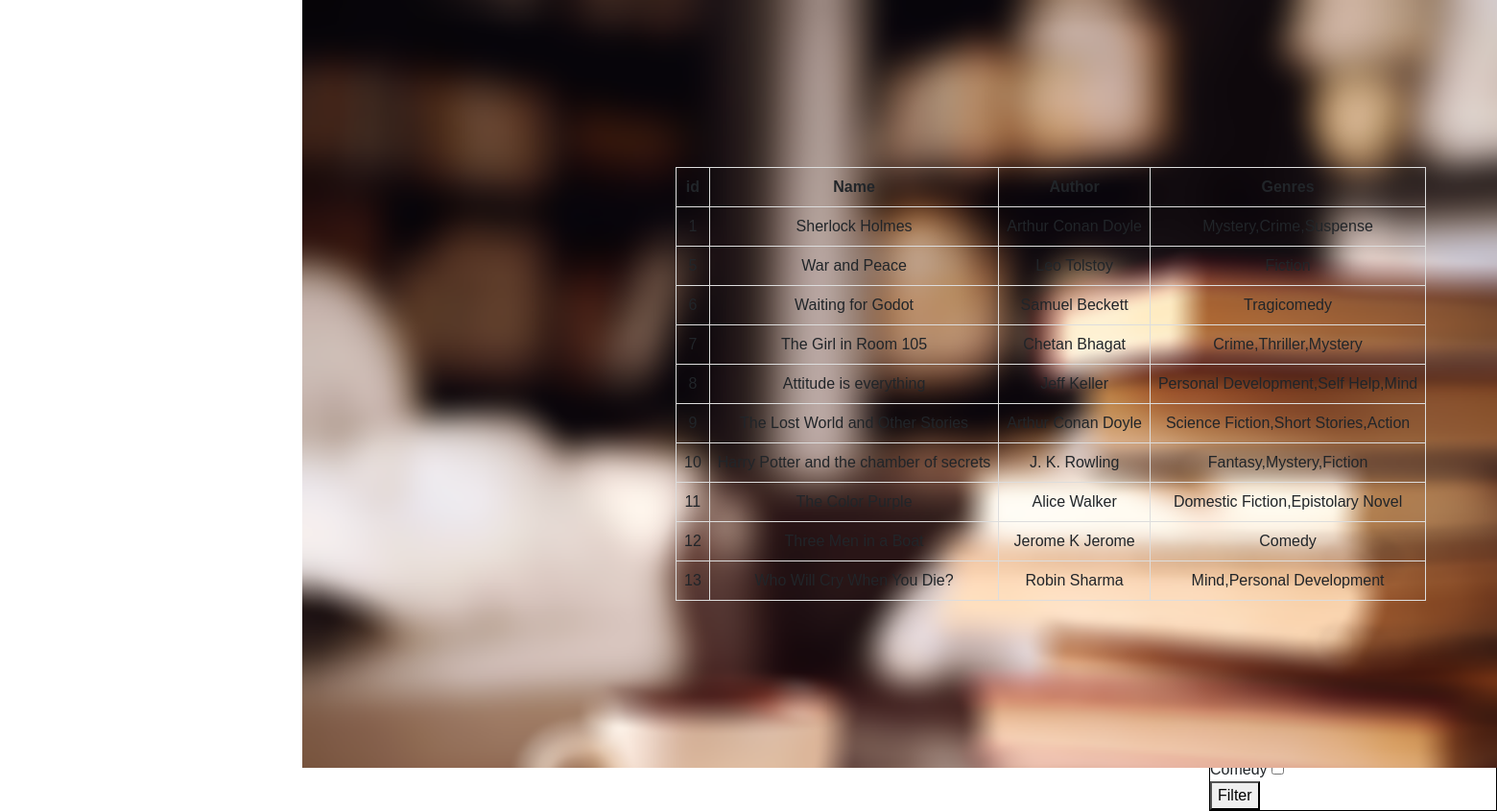
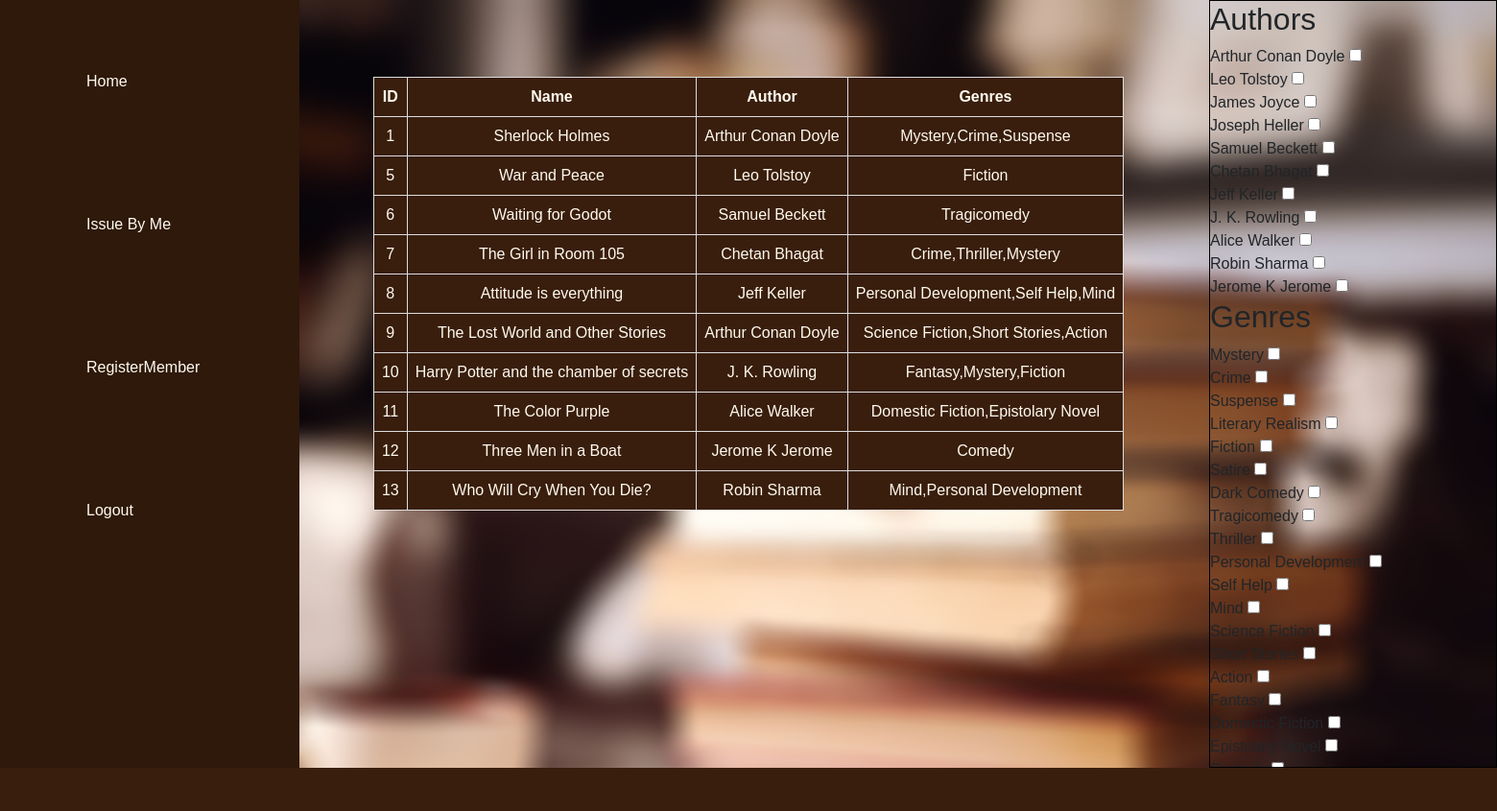
Before and after one commit to pran01/LibraryManagement, a Flask app: page /show-books in a window 1560 px wide; the page is wider, and only the part inside the window is pictured. Shown: that part at 96% size. After the commit the page ends 800 px from the top of that part, so only its background shows below. Run offline with Flask 2, Linux system fonts and the light colour scheme; a user stored in the database is signed in; data comes from the database, SQL or seed files in the repository; some libraries are stand-ins or nearby versions.

Commit message:
showbooks

```diff
--- a/librarymanagement/static/css/style.css
+++ b/librarymanagement/static/css/style.css
@@ -397,77 +397,3 @@
   left: 42%;
   font-size: 10px;
 }
-.issue-by-me{
-  table-layout: fixed;
-  width: 100%;
-  border-collapse: collapse;
-  border: 3px solid  rgba(46, 25, 11, 1);;
-}
-.issue-by-me th, td {
-  padding: 20px;
-}
-.issue-by-me th {
-  letter-spacing: 2px;
-}
-.issue-by-me td {
-  letter-spacing: 1px;
-}
-.issue-by-metbody td {
-  text-align: center;
-}
-
-.issue-by-me tfoot th {
-  text-align: right;
-}
-.table-container{
-  background-image: url(../images/books2.png);
-  height: 100%;
-  background-repeat: no-repeat;
-  background-size: cover;
-  position: absolute;
-  left: 20.2%;
-}
-.main-tr {
-  background: url(../images/books2.png);
-  background-repeat: no-repeat;
-  background-size: cover;
-  color: white;
-  text-shadow: 1px 1px 1px #FFFAEE;
-  text-align: center;
-}
-.issue-by-me th, tfoot th, tfoot td {
-  background: linear-gradient(to bottom, rgba(0, 0, 0, 0.1), rgba(46, 25, 11,0.5));
-  border: 3px solid #FFFAEE;
-}
-.issue-by-me tbody tr:nth-child(odd) {
-  background-color: #391E0D;;
-  color: #FFFAEE;
-  text-align: center;
-}
-
-.issue-by-me tr:nth-child(even) {
-
-
-  background-color: #FFFAEE;;
-  color: #391E0D;
-  text-align: center;
-}
-
-caption {
-  font-family: 'Rock Salt', cursive;
-  padding: 20px;
-  font-style: italic;
-  caption-side: bottom;
-  color: #666;
-  text-align: right;
-  letter-spacing: 1px;
-}
-.table-container h1{
-  color: #FFFAEE;
-}
-.bg-issue-by-me{
-  background-image: url(../images/books2.png);
-  background-repeat: no-repeat;
-  background-size: cover;
-  height: 100%;
-}
--- a/librarymanagement/static/js/showbooks.js
+++ b/librarymanagement/static/js/showbooks.js
@@ -6,7 +6,7 @@
 response.then(function (response) {
     response.json().then(function (data) {
         booksTable.innerHTML=`<tr>
-        <th>id</th>
+        <th>ID</th>
         <th>Name</th>
         <th>Author</th>
         <th>Genres</th>
--- a/librarymanagement/templates/showbooks.html
+++ b/librarymanagement/templates/showbooks.html
@@ -9,7 +9,10 @@
   }
 
   .table-container {
-    width: 100%;
+    position: absolute;
+    left: 10%;
+    width: 80%;
+    top: 10%;
     align-items: center;
     align-content: center;
   }
@@ -21,17 +24,45 @@
     padding: 8px;
     width: auto;
   }
+  tr:nth-child(odd) {
+  background-color: #391E0D;
+  color: #FFFAEE;
+  text-align: center;
+}
+tr:nth-child(even) {
+
+
+  background-color: #FFFAEE;
+  color: #391E0D;
+  text-align: center;
+}
+
   .filter{
     border: 1px solid black;
     float: right;
-    height: auto;
+    height: 100%;
     width: 300px;
+    overflow: scroll;
   }
+.bg-search-books{
+  background-image: url(../static/images/books2.png);
+  background-repeat: no-repeat;
+  background-size: cover;
+  height: 100%;
+}
 </style>
 {% endblock %}
 
 {% block body %}
-<div class="filter">
+<div class="bg-search-books">
+  <div class="home-bar">
+    <a href="{{url_for('home')}}">Home</a><br />
+    <a href="{{url_for('issuedbyme')}}">Issue By Me</a><br />
+    <a href="{{url_for('register')}}">RegisterMember</a><br />
+    <a type="button" class="lg-btn"
+            href="{{url_for('logout')}}">Logout</a>
+</div>
+  <div class="filter">
 <div class="filter-container">
 
 </div>
@@ -43,6 +74,6 @@
 
   </table>
 </div>
-
+</div>
 <script src="../static/js/showbooks.js"></script>
 {% endblock %}
```
Also changed, not shown: librarymanagement/templates/issuedbyme.html (+73 -0 lines).
